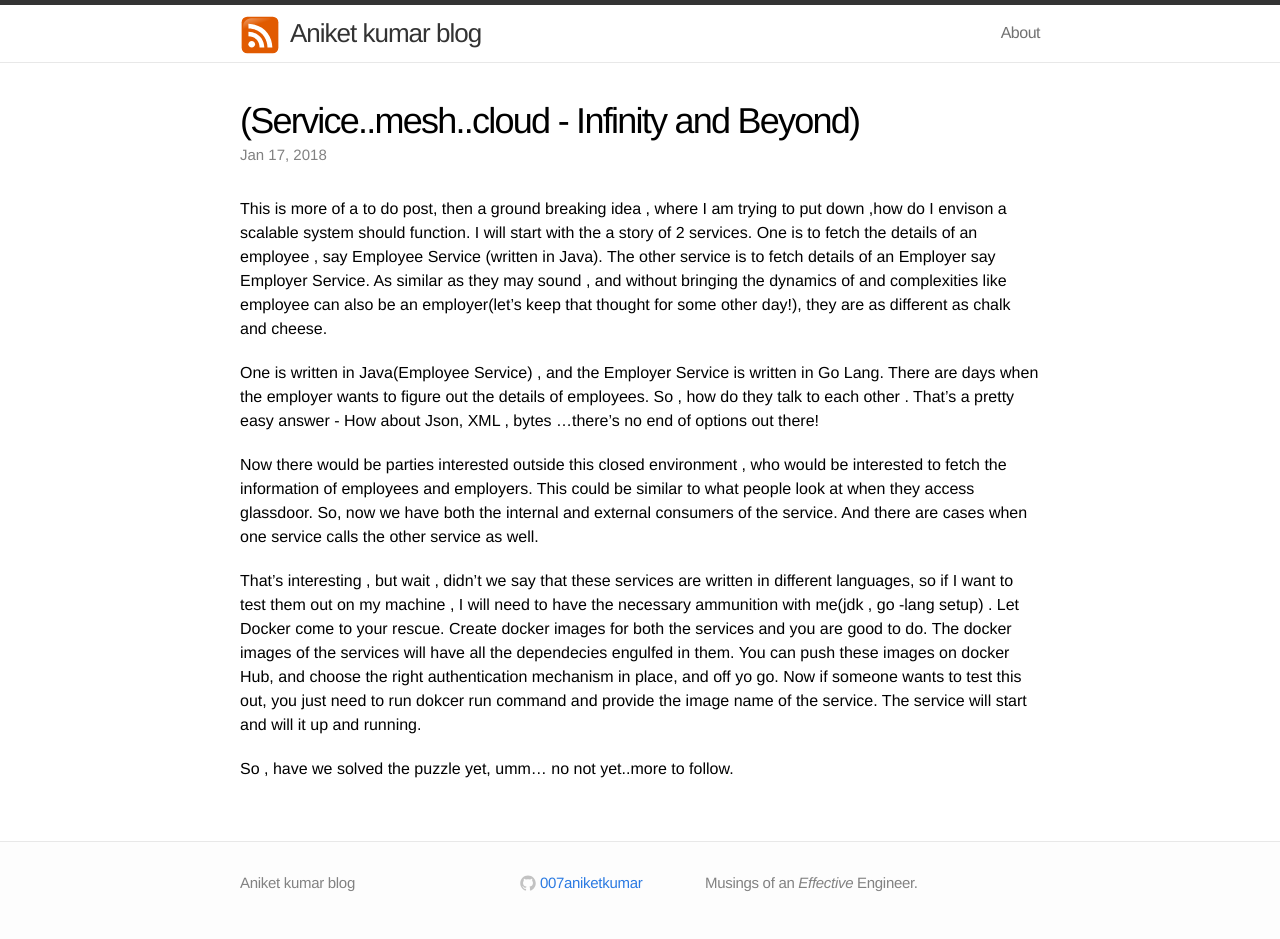
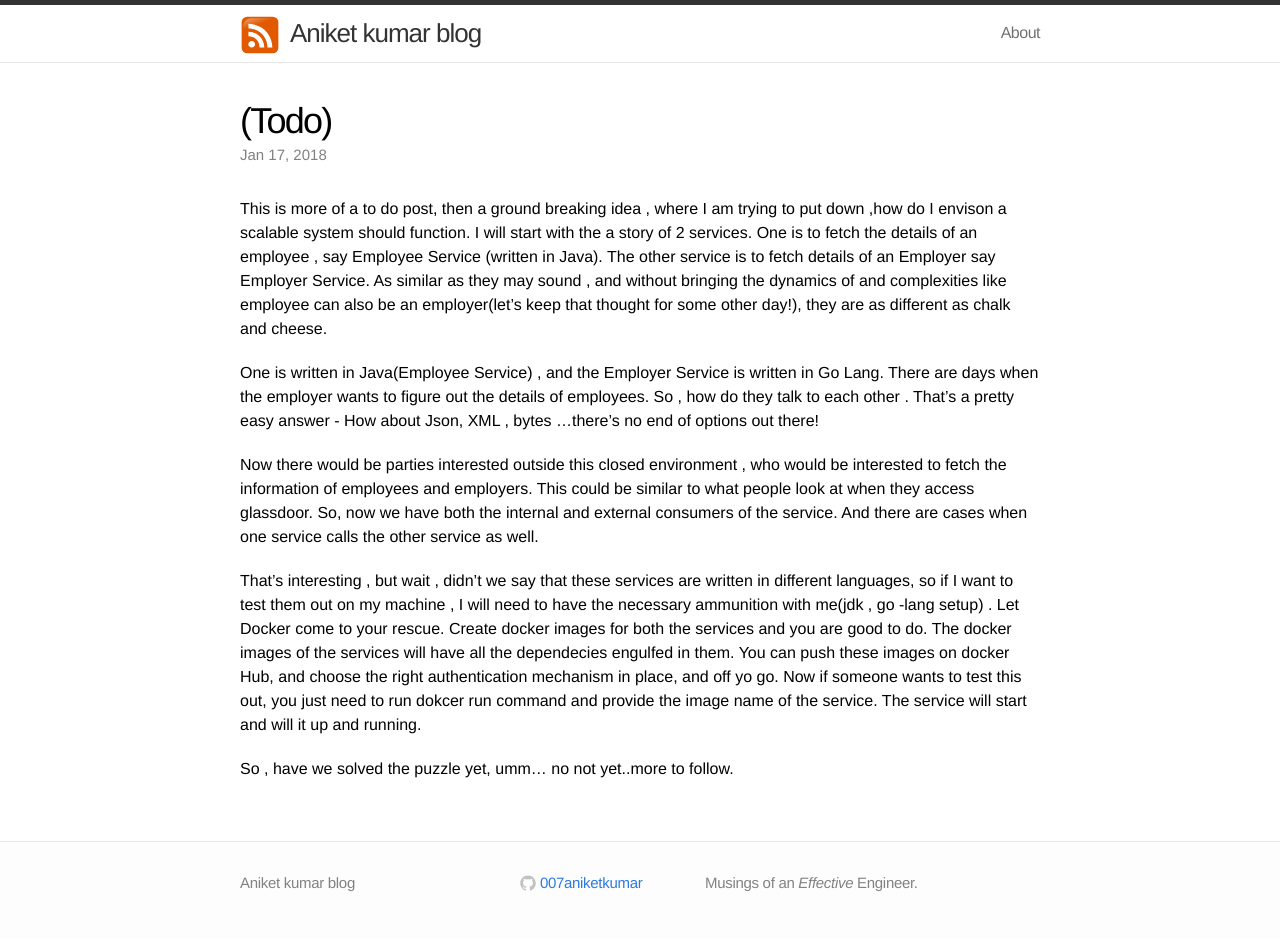
Before and after one commit to 007aniketkumar/007aniketkumarblog.github.io, a Jekyll site: the page built from _posts/2019-01-17-To Do.markdown, in a window 1280 px wide. Built offline with Jekyll 4.4.1, drawn with Linux system fonts in a browser that asks for light colours.

Commit message:
Update and rename 2019-01-17-Service...cloud - Infinity and Beyond.markdown to 2019-01-17-To Do.markdown

```diff
--- a/_posts/2019-01-17-Service...cloud - Infinity and Beyond.markdown
+++ b/_posts/2019-01-17-To Do.markdown
@@ -1,8 +1,8 @@
 ---
 layout: post
 comments: false
-title:  "(Service..mesh..cloud - Infinity and Beyond)"
-excerpt: "Let's scale"
+title:  "(Todo)"
+excerpt: ""
 date:   2018-01-17 11:00:00
 mathjax: false
 ---
```
